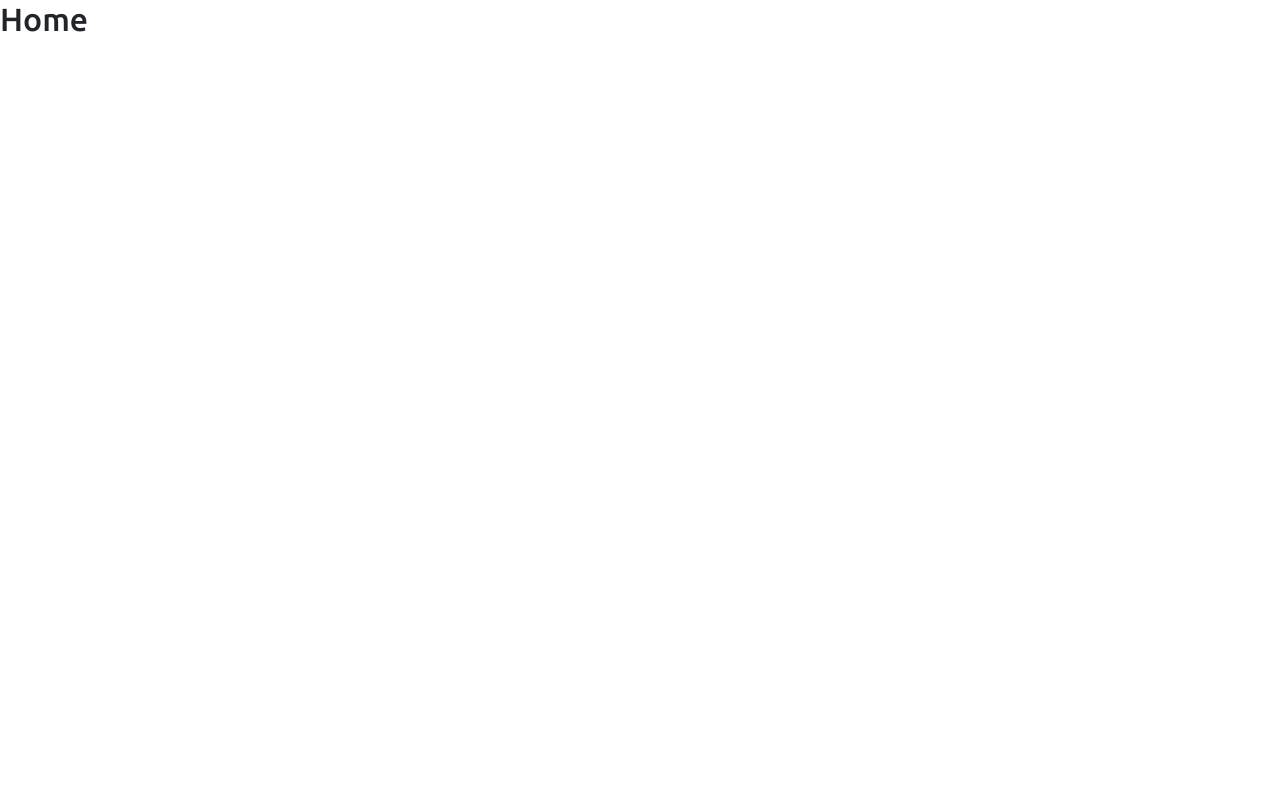
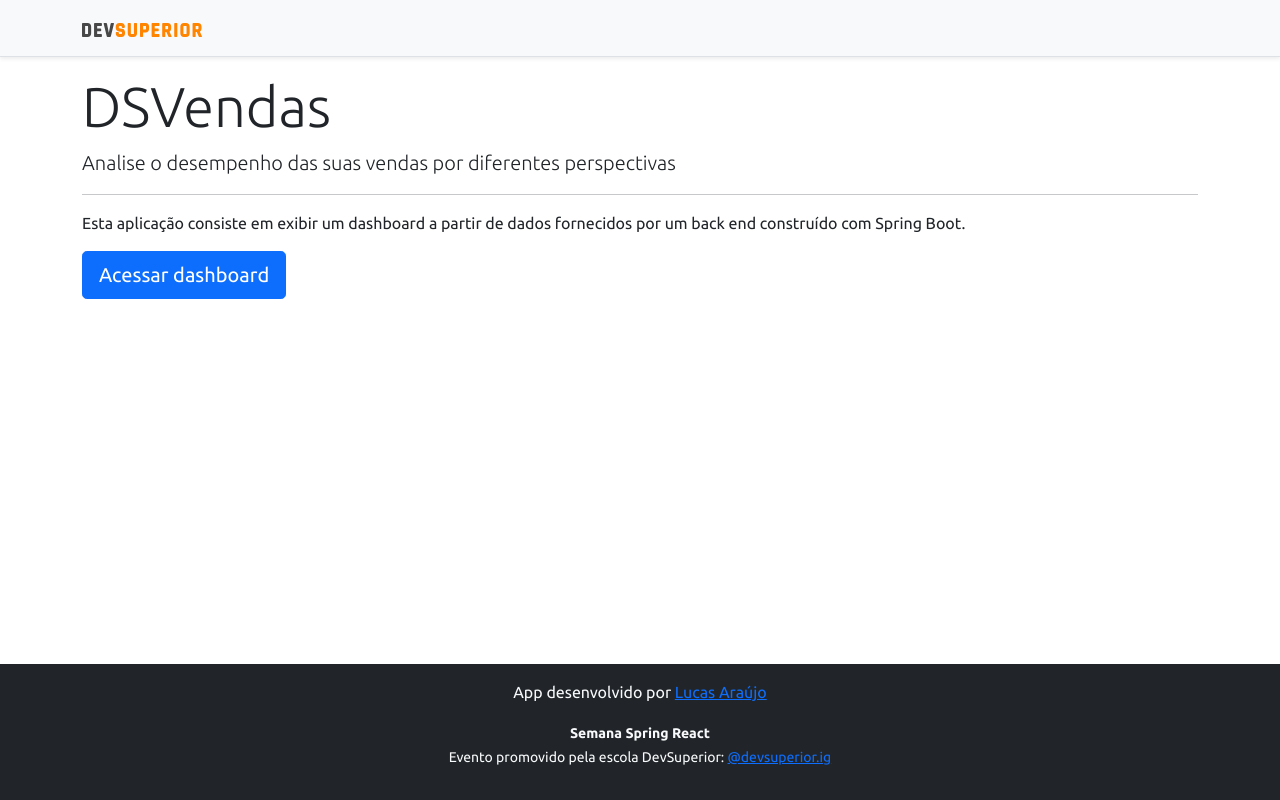
Before and after one commit to araujolucas3005/projeto-sds3, a React (Create React App) app in the folder frontend/: page / in a window 1280 px wide. Built offline with nearby package versions, Linux system fonts and the light colour scheme.

Commit message:
Home, navigation

```diff
--- a/frontend/src/components/NavBar/index.tsx
+++ b/frontend/src/components/NavBar/index.tsx
@@ -1,3 +1,4 @@
+import { Link } from "react-router-dom";
 import DsDarkImg from "../../assets/img/ds-dark.svg";
 
 export function NavBar() {
@@ -5,7 +6,9 @@
     <div className="d-flex flex-column flex-md-row align-items-center p-3 px-md-4 mb-3 bg-light border-bottom shadow-sm">
       <div className="container">
         <nav className="my-2 my-md-0 mr-md-3">
-          <img src={DsDarkImg} alt="DevSuperior" width="120" />
+          <Link to="/">
+            <img src={DsDarkImg} alt="DevSuperior" width="120" />
+          </Link>
         </nav>
       </div>
     </div>
--- a/frontend/src/pages/Home/index.tsx
+++ b/frontend/src/pages/Home/index.tsx
@@ -1,3 +1,28 @@
+import { Footer } from "components/Footer";
+import { NavBar } from "components/NavBar";
+import { Link } from "react-router-dom";
+
 export function Home() {
-  return <h2>Home</h2>
+  return (
+    <>
+      <NavBar />
+      <div className="container">
+        <div className="jumbotron">
+          <h1 className="display-4">DSVendas</h1>
+          <p className="lead">
+            Analise o desempenho das suas vendas por diferentes perspectivas
+          </p>
+          <hr />
+          <p>
+            Esta aplicação consiste em exibir um dashboard a partir de dados
+            fornecidos por um back end construído com Spring Boot.
+          </p>
+          <Link className="btn btn-primary btn-lg" to="/dashboard">
+            Acessar dashboard
+          </Link>
+        </div>
+      </div>
+      <Footer />
+    </>
+  );
 }
```
